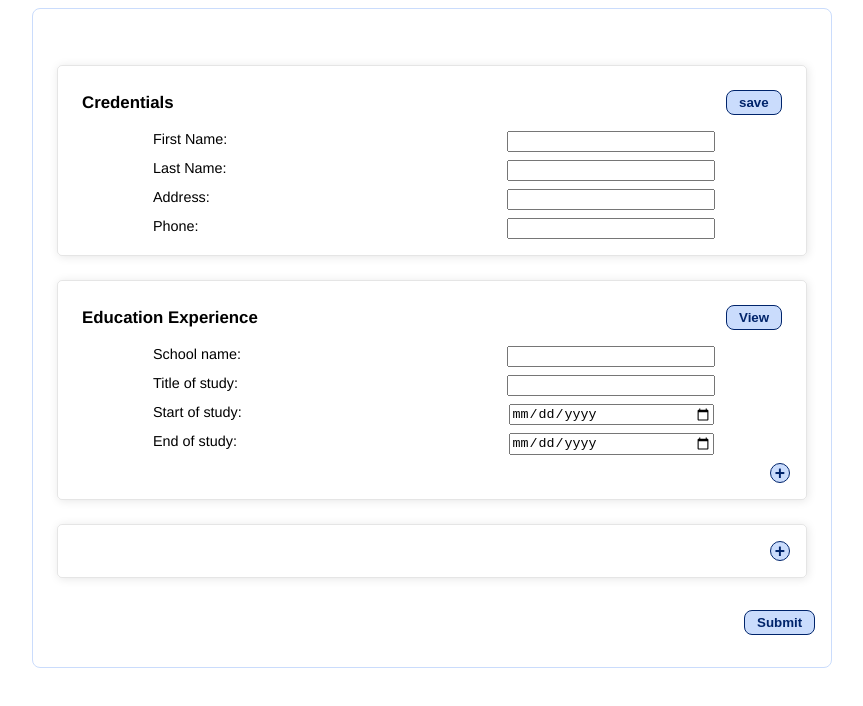
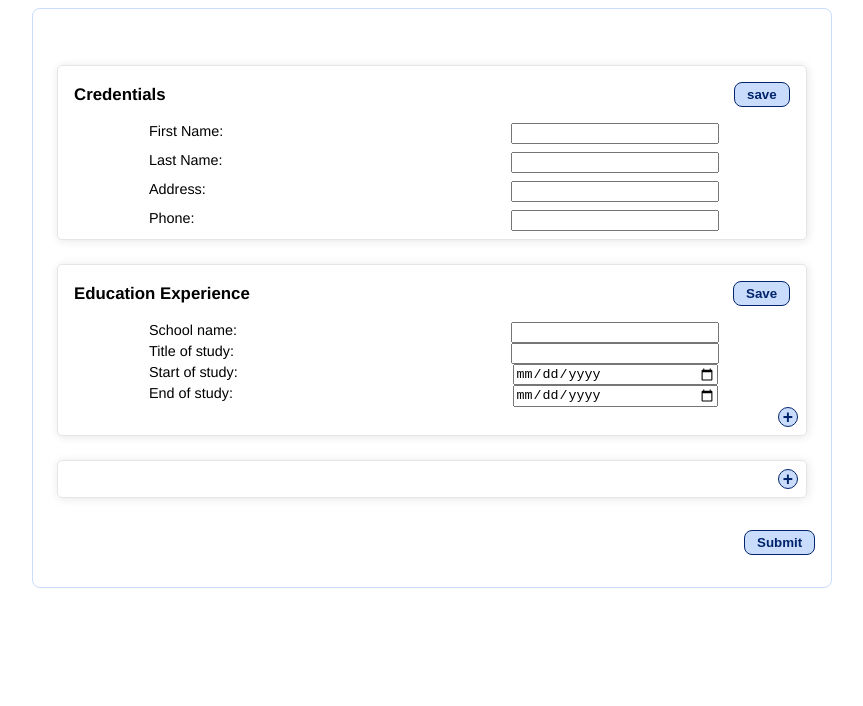
Before and after one commit to Serp-ent/cv_application, a React (Vite) app: page / in a window 1280 px wide. Shown: the top 706 px of the page, without its empty margins (208-1071 px from the left). Built offline with nearby package versions, Linux system fonts and the light colour scheme.

Commit message:
show edit button only when editable

```diff
--- a/src/App.jsx
+++ b/src/App.jsx
@@ -1,3 +1,4 @@
+/* eslint-disable react/prop-types */
 import './styles/App.css'
 import './styles/SectionHeader.css'
 import { InputItem } from './components/InputItem'
@@ -11,7 +12,6 @@ function App() {
 
   return (
     <main>
-      <form>
         {
         /* TODO;
         each section should contain button to save/edit fields
@@ -24,7 +24,6 @@ function App() {
             Submit
           </button>
         </div>
-      </form>
     </main>
   )
 }
@@ -74,8 +73,8 @@ function Credentials() {
 }
 
 function Education() {
-  const [education, setEducation] = useState([]);
-  const [educationItem, setEducationItem] = useState({
+  const [educationList, setEducationList] = useState([]);
+  const [newEducationItem, setNewEducationItem] = useState({
     schoolName: '',
     studyTitle: '',
     studyStart: '',
@@ -85,7 +84,7 @@ function Education() {
 
   const handleChange = (event) => {
     const { name, value } = event.target;
-    setEducationItem(prevState => ({
+    setNewEducationItem(prevState => ({
       ...prevState,
       [name]: value
     }))
@@ -93,12 +92,10 @@ function Education() {
 
   const addItem = () => {
     // TODO: check if all fields are filled and with correct data
-    console.log(`adding ${JSON.stringify(educationItem)} item`);
+    const newItem = { ...newEducationItem, id: crypto.randomUUID() };
+    setEducationList([...educationList, newItem]);
 
-    const newItem = { ...educationItem, id: crypto.randomUUID() };
-    setEducation([...education, newItem]);
-
-    setEducationItem({
+    setNewEducationItem({
       schoolName: "",
       studyTitle: "",
       studyStart: "",
@@ -107,12 +104,57 @@ function Education() {
     // reset input fields
   }
 
-  const educationList = education.map((item) => {
+  const EducationDOMlist = educationList.map((item) => {
+    return <EducationItem key={item.id} item={item} editable={editable}></EducationItem>
+  });
+
   return (
-      <div key={item.id} style={{ border: '1px solid black' }}>
+    <section className='inputSection'>
+      <div className="sectionHeader">
+        <h3>Education Experience</h3>
+        <button type='button' onClick={() => setEditable(!editable)}>
+          {editable ? 'Save' : 'Edit'}
+        </button>
+      </div>
+      {EducationDOMlist}
+      {editable && (
+        <AddEducationItemForm
+          educationItem={newEducationItem}
+          handleChange={handleChange}
+          addItem={addItem}
+        />
+      )}
+    </section >
+  );
+}
+
+function PreviousWork() {
+  return (
+    <section className='inputSection'>
+      {/* <SectionHeader title={'Work experience'}></SectionHeader> */}
+      {/* <InputItem name='Company name'></InputItem>
+      <InputItem name='position title'></InputItem>
+      <InputItem name='main responsibilities'></InputItem>
+      <InputItem name='start of work' type='date'></InputItem>
+      <InputItem name='end of work' type='date'></InputItem> */}
+      <div className='addNew'>
+        <button>+</button>
+      </div>
+    </section>
+  );
+}
+
+function EducationItem({ item, editable }) {
+  return (
+    <div className='educationItem'>
+      {item.studyEnd === '' ? (
+        <h6>since {item.studyStart}</h6>
+      ) : (
         <h6>from {item.studyStart} to {item.studyEnd}</h6>
+      )}
       <h4>School Name {item.schoolName}</h4>
       <h4>Study Title {item.studyTitle}</h4>
+      {editable && (
         <div className='actions'>
           <button className='itemActions'>
             <img src={editIcon} className='icon' />
@@ -120,24 +162,16 @@ function Education() {
           <button className='itemActions'>
             <img src={trashIcon} className='icon' />
           </button>
-
         </div>
+      )}
     </div>
   );
 
-  });
+}
 
+function AddEducationItemForm({ educationItem, handleChange, addItem }) {
   return (
-    <section className='inputSection'>
-      <div className="sectionHeader">
-        <h3>Education Experience</h3>
-        <button type='button' onClick={() => setEditable(!editable)}>
-          {editable ? 'View' : 'Edit'}
-        </button>
-      </div>
-      {editable ? (
-        <>
-          {educationList}
+    <form>
       <InputItem
         label='School name'
         name='schoolName'
@@ -167,27 +201,7 @@ function Education() {
       <div className='addNew'>
         <button type='button' onClick={addItem}>+</button>
       </div>
-        </>
-      ) : (
-        educationList
-      )}
-    </section>
-  );
-}
-
-function PreviousWork() {
-  return (
-    <section className='inputSection'>
-      {/* <SectionHeader title={'Work experience'}></SectionHeader> */}
-      {/* <InputItem name='Company name'></InputItem>
-      <InputItem name='position title'></InputItem>
-      <InputItem name='main responsibilities'></InputItem>
-      <InputItem name='start of work' type='date'></InputItem>
-      <InputItem name='end of work' type='date'></InputItem> */}
-      <div className='addNew'>
-        <button>+</button>
-      </div>
-    </section>
+    </form>
   );
 }
 
--- a/src/styles/App.css
+++ b/src/styles/App.css
@@ -34,7 +34,7 @@ button {
   border: 1px solid #00246B;
   background-color: #CADCFC;
   border-radius: 8px;
-  font-weight: 700;
+  font-weight: 600;
 
   color: #00246B;
 
@@ -91,6 +91,12 @@ section {
 .actions {
   display: flex;
   justify-content: flex-end;
-  margin: 8px;
   gap: 8px;
 }
+
+.educationItem {
+  border: 1px solid gray;
+  padding: 8px;
+  border-radius: 8px;
+  border-color: #CADCFC;
+}
--- a/src/styles/InputItem.css
+++ b/src/styles/InputItem.css
@@ -4,7 +4,7 @@
   gap: 8px;
 
   margin: 24px 8px;
-  padding: 16px;
+  padding: 8px;
 }
 
 label {
```
Lines whose indentation alone changed are shown as unchanged.
